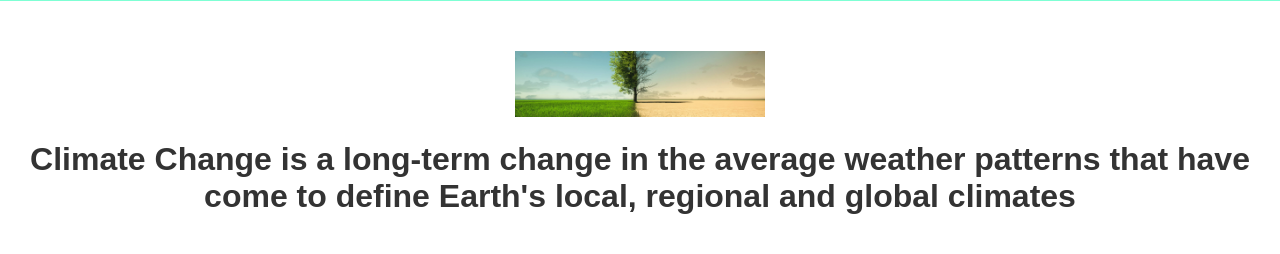
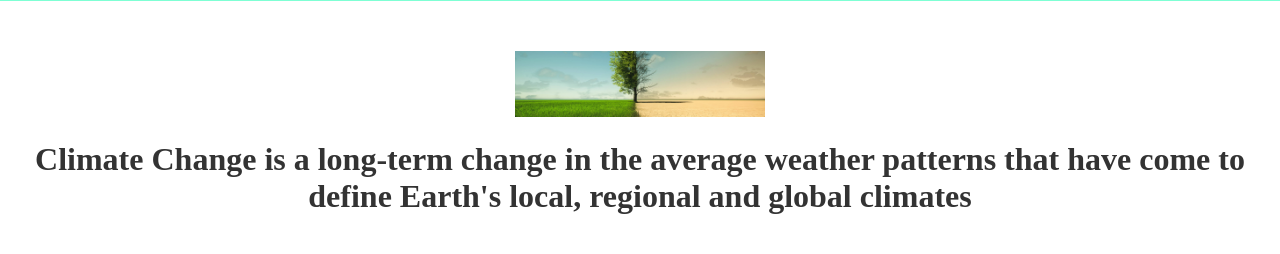
Before and after one commit to w1883045/eLife, a PHP site: page / in a window 1280 px wide. Shown: the part 316-570 px from the top of the page. Run offline with PHP 8.4, Linux system fonts and the light colour scheme.

Commit message:
Add files via upload

```diff
--- a/style.css
+++ b/style.css
@@ -154,5 +154,5 @@ nav ul li a:hover {
     font-size: 2em;
     font-weight: 700;
     color: #333;
-    font-family: 'Poppins', sans-serif;
+    font-family: 'Lora', serif;
 }
```
